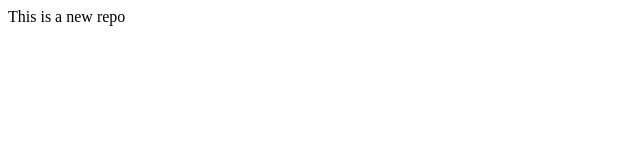
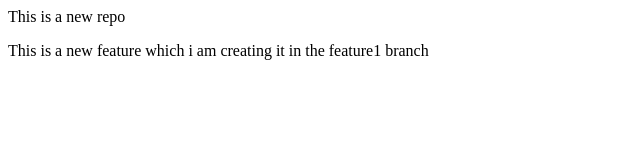
Before and after one commit to kunza8/LocalRepo, a plain HTML site: page index.html in a window 1280 px wide. Shown: the whole page, without its empty margins (0-640 px from the left). Drawn offline with Linux system fonts and the light colour scheme.

Commit message:
Add new feature

```diff
--- a/index.html
+++ b/index.html
@@ -1 +1,3 @@
 <p> This is a new repo</p>
+
+<p> This is a new feature which i am creating it in the feature1 branch</p>
```
